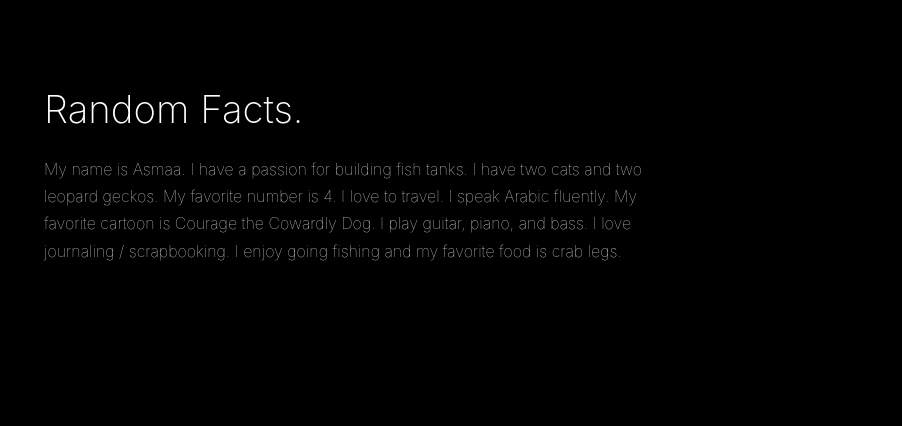
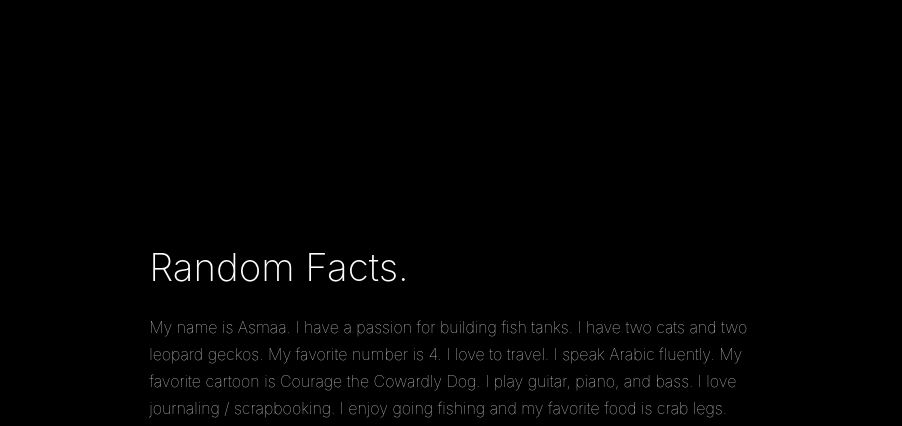
Before and after one commit to blkpvnthr/blkpvnthr.github.io, a website: page index.html in a window 1280 px wide. Shown: the part 570-996 px from the top of the page, 378-1280 px from the left. Drawn offline with nearby package versions, Linux system fonts and the light colour scheme; files whose address does not match are found by name.

Commit message:
further refinements

```diff
--- a/index.html
+++ b/index.html
@@ -516,7 +516,7 @@ body {
     </div>
 
     <!-- Right: heading + text -->
-    <div class="random-facts-copy">
+    <div class="random-facts-copy" style="margin-left: 10%;margin-top: 15%;">
   <h2 class="random-facts-title">Random Facts.</h2>
 
   <p class="random-facts-text">
```
